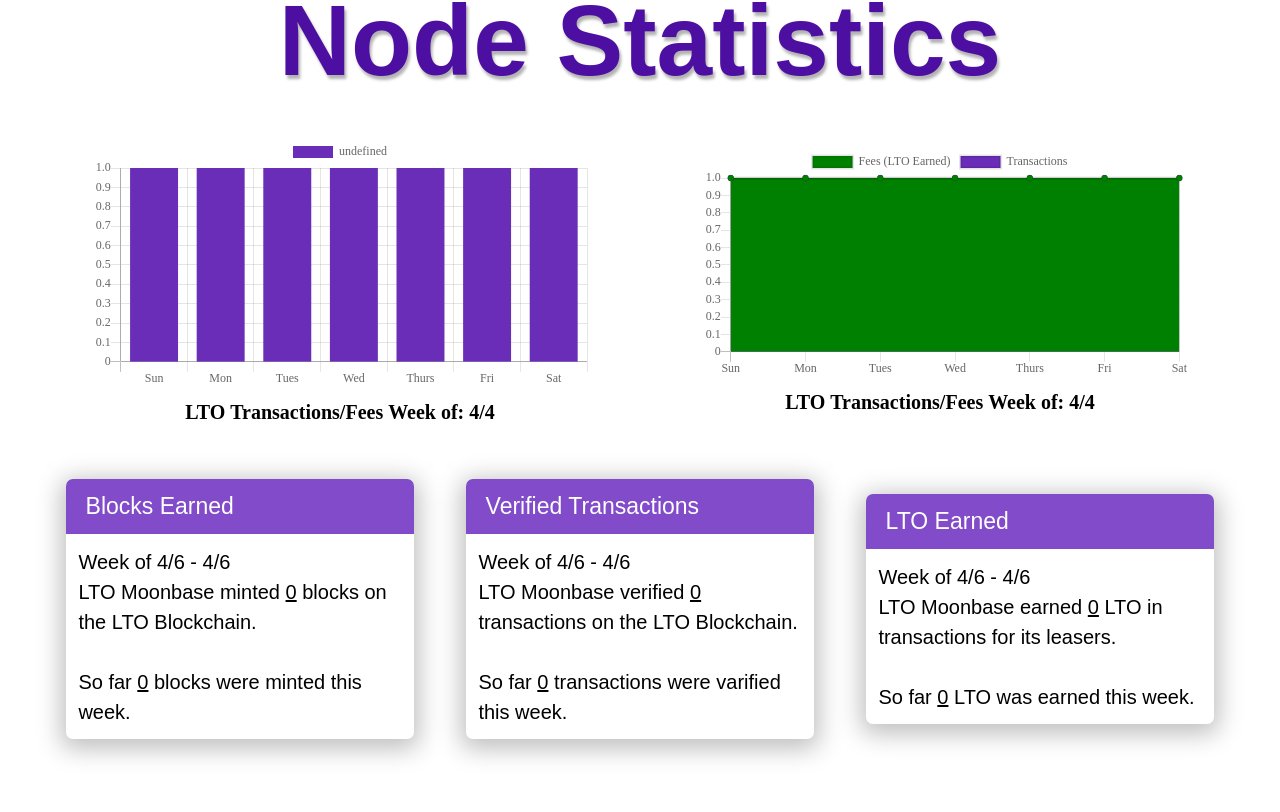
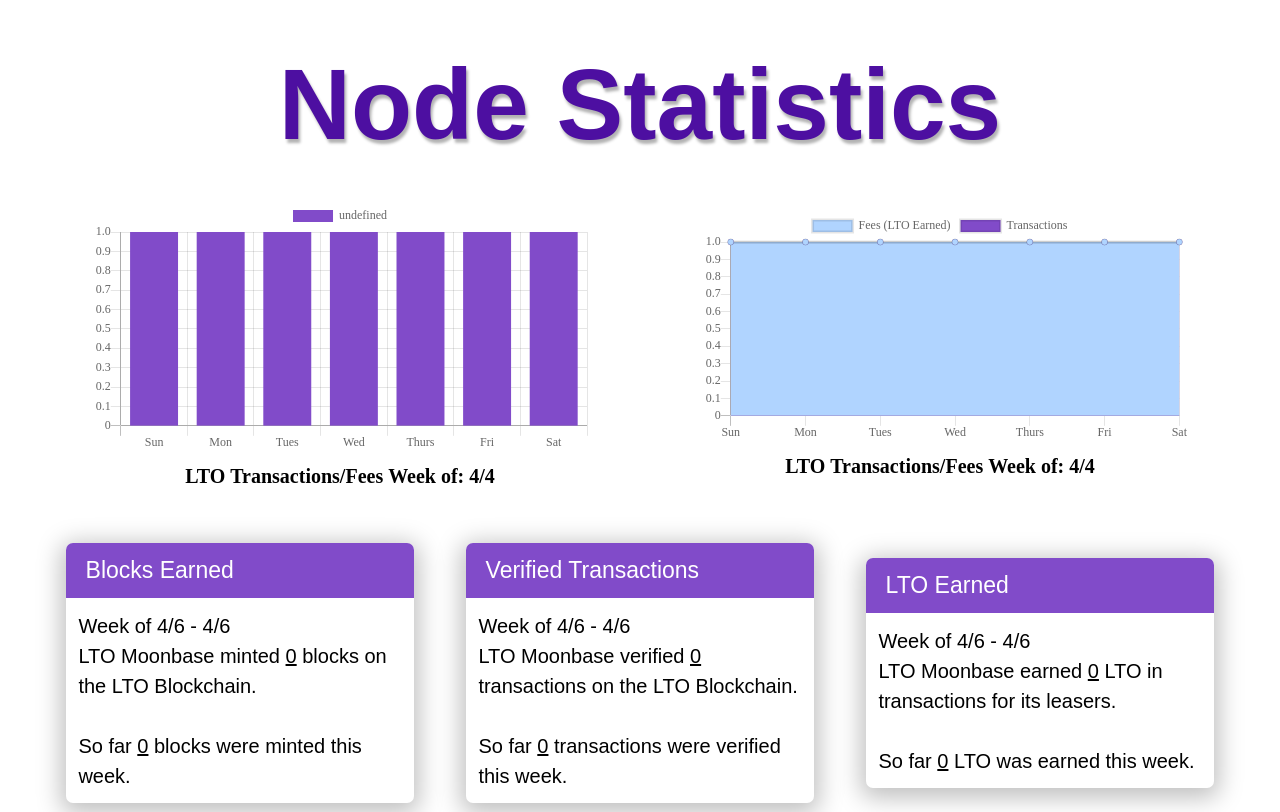
Before and after one commit to nbuzzerio/moonbase, a React app: page / in a window 1280 px wide. Shown: the part 1648-2460 px from the top of the page. Built offline with nearby package versions, Linux system fonts and the light colour scheme; no server answers; the HTML template or start-up script is replaced by a standard one; a web font is replaced by a local one.

Commit message:
fixed incorrect chart dates and adjusted color scheme

```diff
--- a/client/src/helper/filterBlocksEarned.jsx
+++ b/client/src/helper/filterBlocksEarned.jsx
@@ -105,7 +105,7 @@ export default function filterBlocksEarned(state, dispatch, ACTIONS) {
                   display: true,
                   text: `LTO Blocks Earned Week of: ${
                     weekStart.getMonth() + 1
-                  }/${weekStart.getDate()}`,
+                  }/${weekStart.getUTCDate()}`,
                   position: "bottom",
                   fontColor: "black",
                   fontSize: 30,
@@ -136,7 +136,7 @@ export default function filterBlocksEarned(state, dispatch, ACTIONS) {
                   display: true,
                   text: `LTO Transactions & Fees Week of: ${
                     weekStart.getMonth() + 1
-                  }/${weekStart.getDate()}`,
+                  }/${weekStart.getUTCDate()}`,
                   position: "bottom",
                   fontColor: "black",
                   fontSize: 30,
--- a/client/src/sections/Stats.jsx
+++ b/client/src/sections/Stats.jsx
@@ -154,7 +154,7 @@ export default function Stats() {
               transactions on the LTO Blockchain.
               <br></br>
               <br></br>
-              So far <span className="stats__total">{state.currentTxsTotal}</span> transactions were varified this week.
+              So far <span className="stats__total">{state.currentTxsTotal}</span> transactions were verified this week.
             </p>
           </div>
         </aside>
@@ -190,7 +190,7 @@ const blocksChart = (
         datasets: [
           {
             data: [1, 1, 1, 1, 1, 1, 1],
-            backgroundColor: "#692db8",
+            backgroundColor: "#814bc9",
             fontColor: "black",
           },
         ],
@@ -230,13 +230,13 @@ const lineChart = (
           {
             data: [1, 1, 1, 1, 1, 1, 1],
             label: "Fees (LTO Earned)",
-            backgroundColor: "green",
+            backgroundColor: "#b0d4ff",
             fontColor: "black",
           },
           {
             data: [1, 1, 1, 1, 1, 1, 1],
             label: "Transactions",
-            backgroundColor: "#692db8",
+            backgroundColor: "#814bc9",
             fontColor: "black",
           },
         ],
--- a/client/src/styles.css
+++ b/client/src/styles.css
@@ -607,6 +607,7 @@ section.space {
 
 section.space.top {
   clip-path: polygon(0 0%, 100% 0%, 100% 98%, 0% 100%);
+  padding-bottom: 10vw;
 }
 
 section.space.bottom {
@@ -630,6 +631,7 @@ section.space.bottom {
 
 @media screen and (min-width: 1024px) {
   section.space.top {
+    /* clip-path: polygon(0% 0%, 100% 0%, 100% 100%, 60% 94%, 0% 100%); */
     clip-path: polygon(0 0%, 100% 0%, 100% 95%, 0% 100%);
   }
 
```
